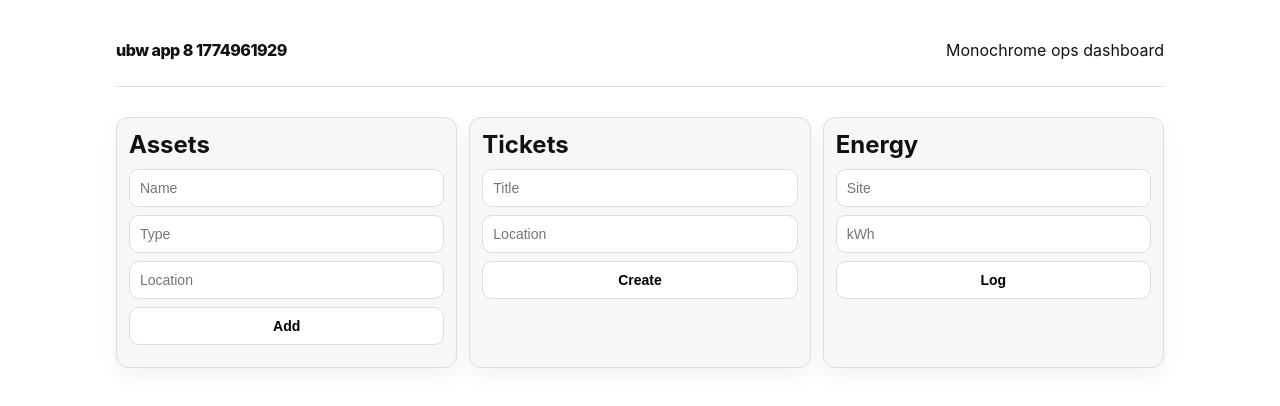
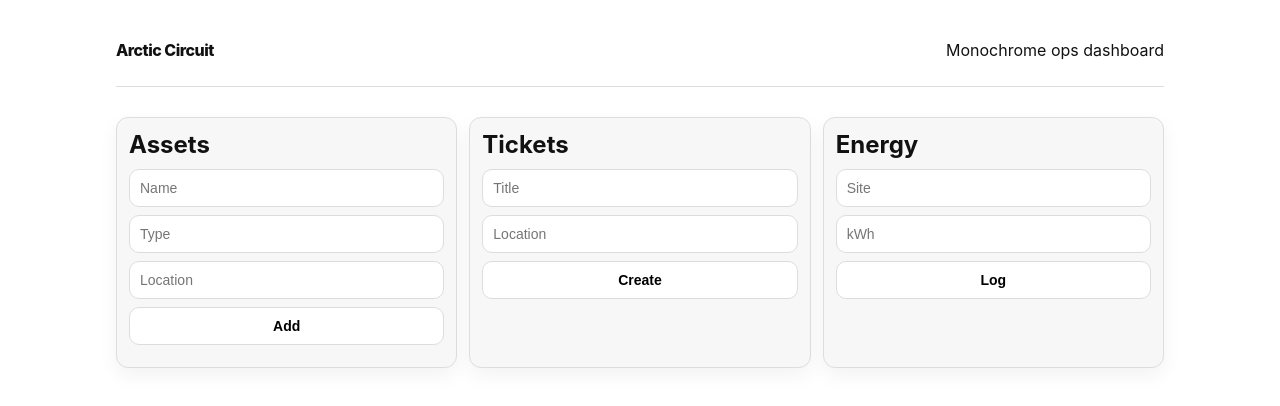
Before and after one commit to Ashutoshsingh20/bw-app-8-1774961929, a website: page public/index.html in a window 1280 px wide. Drawn offline with Linux system fonts and the light colour scheme; no server answers.

Commit message:
chore: brand app

```diff
--- a/public/index.html
+++ b/public/index.html
@@ -3,13 +3,13 @@
 <head>
   <meta charset="UTF-8" />
   <meta name="viewport" content="width=device-width, initial-scale=1.0" />
-  <title>ubw app 8 1774961929</title>
+  <title>Arctic Circuit</title>
   <link rel="stylesheet" href="/style.css" />
 </head>
 <body>
   <div class="shell">
     <header>
-      <div class="logo">ubw app 8 1774961929</div>
+      <div class="logo">Arctic Circuit</div>
       <p>Monochrome ops dashboard</p>
     </header>
     <section class="metrics" id="metrics"></section>
```
Also changed, not shown: package.json (+9 -3 lines), README.md.
